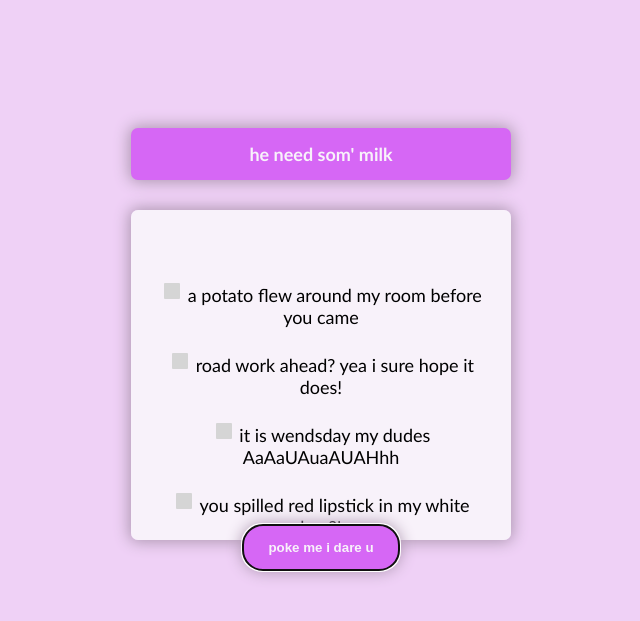
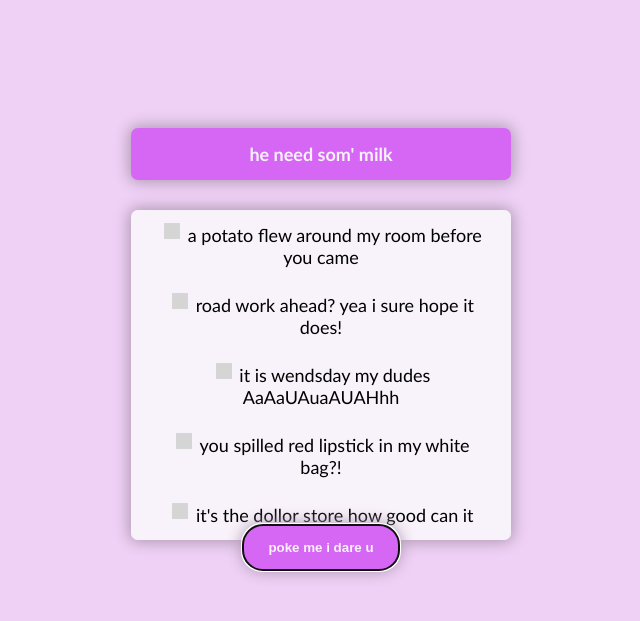
Before and after one commit to Shiro3627/task-list, a plain HTML site: page index.html in a window 1280 px wide. Shown: the whole page, without its empty margins (319-959 px from the left). Drawn offline with Linux system fonts and the light colour scheme.

Commit message:
fix: padding size on todo-list

```diff
--- a/styles.css
+++ b/styles.css
@@ -14,7 +14,7 @@ input:checked+label{
     height: 330px;
     background-color:#f8f2fa;
     text-align: center;
-    padding: 70px 25px;
+    padding: 10px 25px;
     box-sizing: border-box;
     box-shadow: 0 0 15px 2px rgb(173, 151, 176);
     border-radius: 7px;
```
